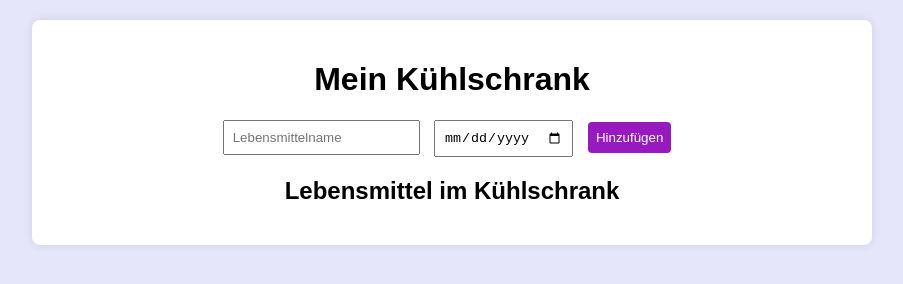
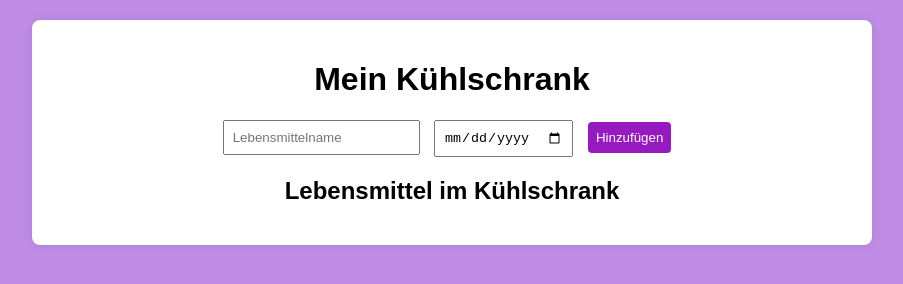
Before and after one commit to vinfira/GIS_SoSe24, a plain HTML site: page index2.html in a window 1280 px wide. Shown: the whole page, without its empty margins (188-1091 px from the left). Drawn offline with Linux system fonts and the light colour scheme.

Commit message:
statische seite

```diff
--- a/styles.css
+++ b/styles.css
@@ -2,7 +2,7 @@ body {
     font-family: Arial, sans-serif;
     margin: 0;
     padding: 0;
-    background-color: lavender; /* Lavendel-Hintergrund */
+    background-color: #be8ce5;
 }
 
 .container {
```
